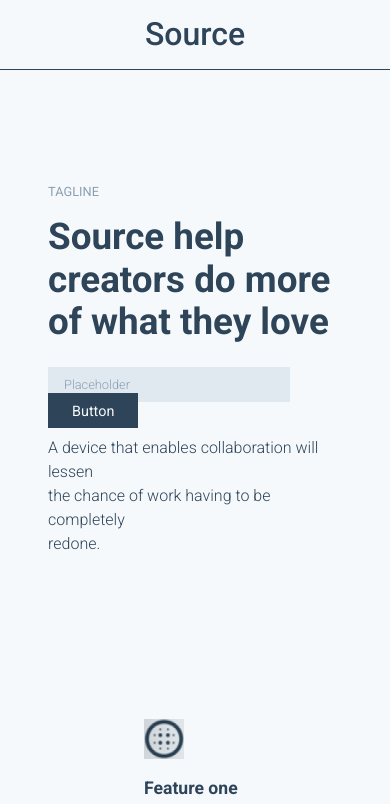
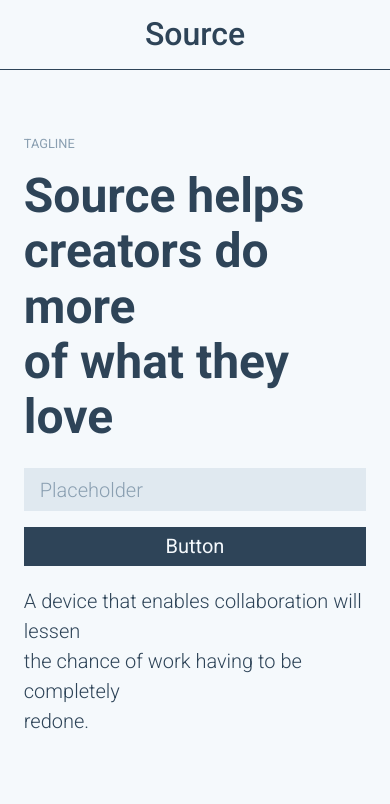
Before and after one commit to schneedotdev/source-layout, a plain HTML site: page index.html in a window 390 px wide. Shown: the top 804 px of the page. Drawn offline with Linux system fonts and the light colour scheme.

Commit message:
adding responsive media queries

```diff
--- a/css/style.css
+++ b/css/style.css
@@ -58,6 +58,7 @@ h1, h2, h3, h4, h5, h6, p {
 }
 
 .button {
+     display: inline-block;
      background: #2e4458;
      padding: .5rem 1.5rem;
 }
@@ -269,7 +270,8 @@ h1, h2, h3, h4, h5, h6, p {
      }
 
      .main-image {
-          width: 0;
+          width: 100%;
+          padding: 3rem 0 0 1.5rem;
      }
 
      .feature-one,
@@ -295,18 +297,56 @@ h1, h2, h3, h4, h5, h6, p {
           font-size: 2rem;
      }
 
-     .break,
      .rectangle {
           display: none;
      }
 
-     .main-info,
+     /* .main-info,
      .extended {
-          padding-left: 3rem;
-          padding-right: 3rem;
-     }
+          padding-left: 20%;
+          padding-right: 10%;
+     } */
 
      .extended-paragraph {
           margin-bottom: 6rem;
      }
 }
+
+@media screen and (max-width: 475px) {
+     .main-info {
+          margin: 0 auto;
+          padding: 0 1rem;
+          width: 96%;
+     }
+
+     .main-button {
+          width: 100%;
+     }
+
+     .button,
+     .placeholder {
+          width: 100%;
+          font-size: 1.25rem;
+     }
+
+     .placeholder {
+          margin-bottom: 1rem;
+     }
+
+     .button {
+          text-align: center;
+     }
+
+     .button-text {
+          font-size: 1.25rem;
+     }
+
+     .title {
+          font-size: 3rem;
+     }
+
+     .main-paragraph {
+          font-size: 1.25rem;
+     }
+
+}
--- a/index.html
+++ b/index.html
@@ -62,13 +62,13 @@
 		<main class="content">
 			<section class="main-info">
 				<span class="tagline">TAGLINE</span>
-				<h1 class="title">Source help <br>creators do more <br>of what they love</h1>
+				<h1 class="title">Source helps <br class="break">creators do more <br class="break">of what they love</h1>
 
 				<div class="main-button">
 					<a class="input" href="#"><span class="placeholder">Placeholder</span></a><a class="button" href="#"><span class="button-text">Button</span></a>
 				</div>
 
-				<p class="main-paragraph">A device that enables collaboration will lessen <br>the chance of work having to be completely <br>redone.</p>
+				<p class="main-paragraph">A device that enables collaboration will lessen <br class="break">the chance of work having to be completely <br class="break">redone.</p>
 			</section>
 
 			<div class="main-image">
@@ -80,28 +80,28 @@
 			<section class="feature-one">
 				<img class="feature-icon" src="assets/images/icons/icon1.png" alt="icon">
 				<h2 class="feature-header">Feature one</h2>
-				<p class="feature-paragraph">In such a test, the user performs <br>realistic tasks by interacting with <br>the paper prototype</p>
+				<p class="feature-paragraph">In such a test, the user performs <br class="break">realistic tasks by interacting with <br class="break">the paper prototype</p>
 				<a class="feature-link"><span>First link ></span></a>
 			</section>
 
 			<section class="feature-two">
 				<img class="feature-icon" src="assets/images/icons/icon2.png" alt="icon">
 				<h2 class="feature-header">Feature two</h2>
-				<p class="feature-paragraph">Three techniques of paper <br>prototyping used for usability <br>testing are comps, wireframes</p>
+				<p class="feature-paragraph">Three techniques of paper <br class="break">prototyping used for usability <br class="break">testing are comps, wireframes</p>
 				<a class="feature-link"><span>Second link ></span></a>
 			</section>
 
 			<section class="feature-three">
 				<img class="feature-icon" src="assets/images/icons/icon3.png" alt="icon">
 				<h2 class="feature-header">Feature three</h2>
-				<p class="feature-paragraph">Rapid prototyping involves <br>a group of designers who each <br>create a paper prototype</p>
+				<p class="feature-paragraph">Rapid prototyping involves <br class="break">a group of designers who each <br class="break">create a paper prototype</p>
 				<a class="feature-link"><span>Third link ></span></a>
 			</section>
 
 			<section class="feature-four">
 				<img class="feature-icon" src="assets/images/icons/icon4.png" alt="icon">
 				<h2 class="feature-header">Feature four</h2>
-				<p class="feature-paragraph">Functionality is similarly <br>unimportant, but in this case are <br>closer to the final product</p>
+				<p class="feature-paragraph">Functionality is similarly <br class="break">unimportant, but in this case are <br class="break">closer to the final product</p>
 				<a class="feature-link"><span>Fourth link ></span></a>
 			</section>
 		</section>
```
